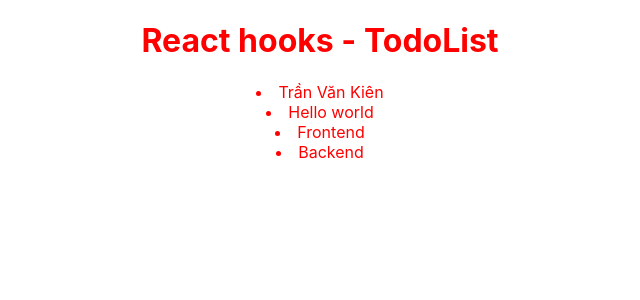
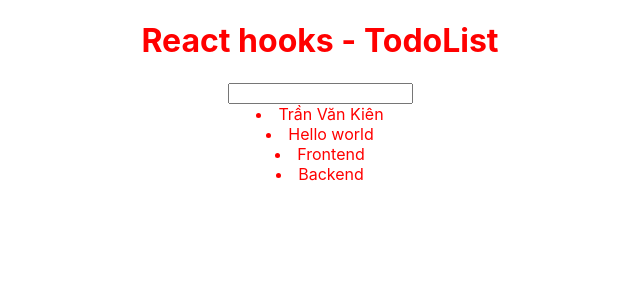
Before and after one commit to kienhi123/tts_react-hooks, a React (Create React App) app: page / in a window 1280 px wide. Shown: the top 300 px of the page, without its empty margins (320-960 px from the left). Built offline with nearby package versions, Linux system fonts and the light colour scheme.

Commit message:
TodoForm

```diff
--- a/src/App.js
+++ b/src/App.js
@@ -1,6 +1,6 @@
-
 import { useState } from 'react';
 import './App.scss';
+import TodoForm from './components/Todoform';
 import Todolist from './components/Todolist';
 
 function App() {
@@ -19,7 +19,17 @@
     newTodoList.splice(index, 1)
     setTodoList(newTodoList)
 
+  }
+  function handleTodoFormSubmit(formValues) {
+    console.log('form Submit', formValues)
 
+    const newTodo = {
+      id: todoList.length + 1,
+      ...formValues
+    }
+    const newTodoList = [...todoList]
+    newTodoList.push(newTodo)
+    setTodoList(newTodoList)
   }
 
   return (
@@ -27,6 +37,7 @@
       <h1>
         React hooks - TodoList
       </h1>
+      <TodoForm onSubmit={handleTodoFormSubmit} />
       <Todolist todos={todoList} onTodoClick={handleTodoClick} />
     </div>
   );
--- /dev/null
+++ b/src/components/Todoform/index.jsx
@@ -0,0 +1,39 @@
+import React, { useState } from 'react';
+import PropTypes from 'prop-types';
+
+TodoForm.propTypes = {
+    onSubmit: PropTypes.func
+};
+TodoForm.defaultProps = {
+    onSubmit: null
+}
+
+function TodoForm(props) {
+    const { onSubmit } = props
+    const [value, setValue] = useState('')
+
+    function handleValueChange(e) {
+        console.log(e.target.value)
+        setValue(e.target.value)
+    }
+    function handleSubmit(e) {
+        e.preventDefault();
+        if (!onSubmit) return;
+
+        const formValues = {
+            // eslint-disable-next-line no-undef
+            title: value
+        };
+        onSubmit(formValues)
+
+        //Reset
+        setValue('')
+    }
+    return (
+        <form onSubmit={handleSubmit}>
+            <input type="text" value={value} onChange={handleValueChange} />
+        </form>
+    );
+}
+
+export default TodoForm;
```
